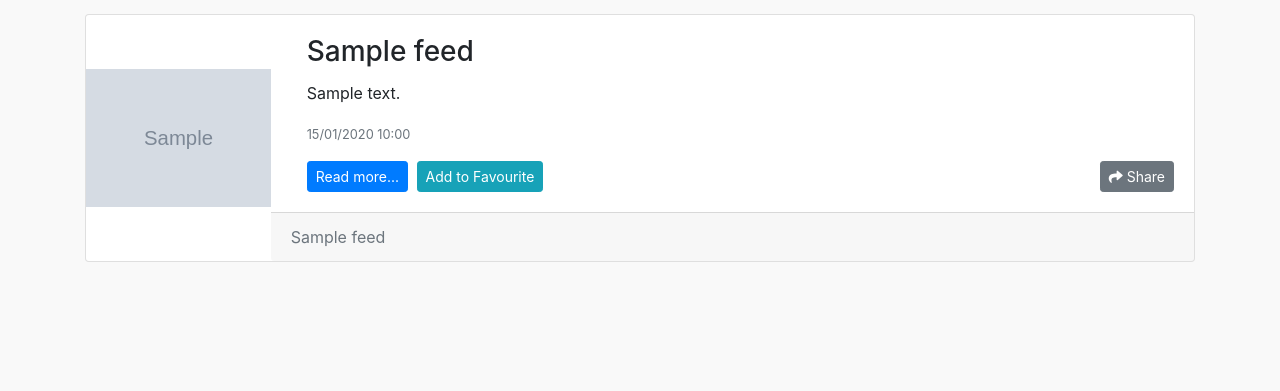
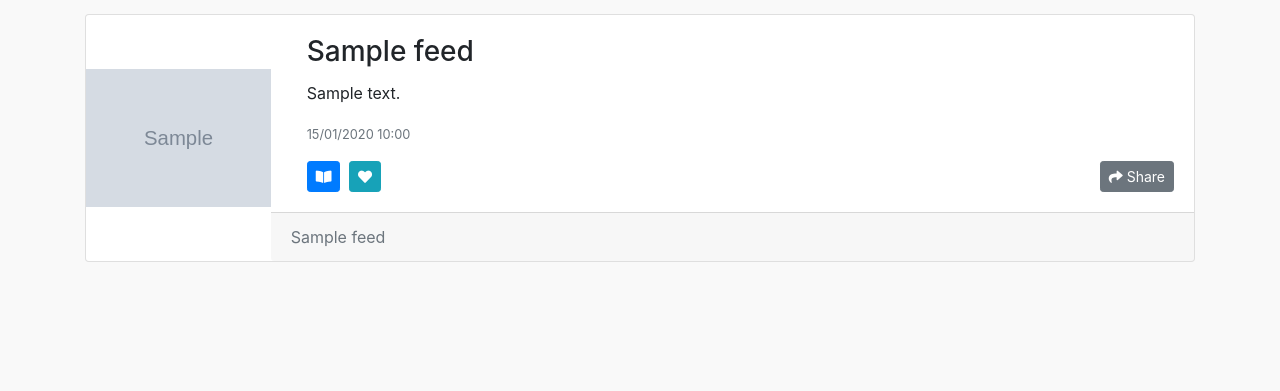
Before and after one commit to mofm/feeder, a Django app: a page that uses templates/_items/feed.html in a window 1280 px wide. Shown: the part 56-447 px from the top of the page. Run offline with Django 4.2, Linux system fonts and the light colour scheme; a user stored in the database is signed in; tables that the repository leaves empty hold one stand-in row (values such as "Sample post"); grey boxes marked "Sample" are stand-in pictures; parts of the project's set-up code (start-up, migrations or seed data) failed here and were passed over; some libraries are stand-ins or nearby versions.

Commit message:
changed button:   - Read More to Font Awesome   - Add to Favourite to Font Awesome

```diff
--- a/templates/_items/feed.html
+++ b/templates/_items/feed.html
@@ -16,12 +16,16 @@
                     <div class="d-flex justify-content-between">
                         <div>
                             <a href="{{ feed.link }}" target="_blank">
-                                <button class="btn btn-primary btn-sm mr-1">Read more...</button>
+                                <button class="btn btn-primary btn-sm mr-1">
+                                    <i class="fas fa-book-open"></i>
+                                </button>
                             </a>
                             <form method='POST' action="{% url 'favops' %}" class="d-inline">
                                 {% csrf_token %}
                                 <input name="pk" id="pk" type="hidden" value={{ feed.pk }}>
-                                <button type="submit" name="addfavorite" class="btn btn-info btn-sm">Add to Favourite</button>
+                                <button type="submit" name="addfavorite" class="btn btn-info btn-sm">
+                                    <i class="fas fa-heart"></i>
+                                </button>
                             </form>
                         </div>
                         <button class="btn btn-secondary btn-sm share-button" data-url="{{ feed.link }}">
```
